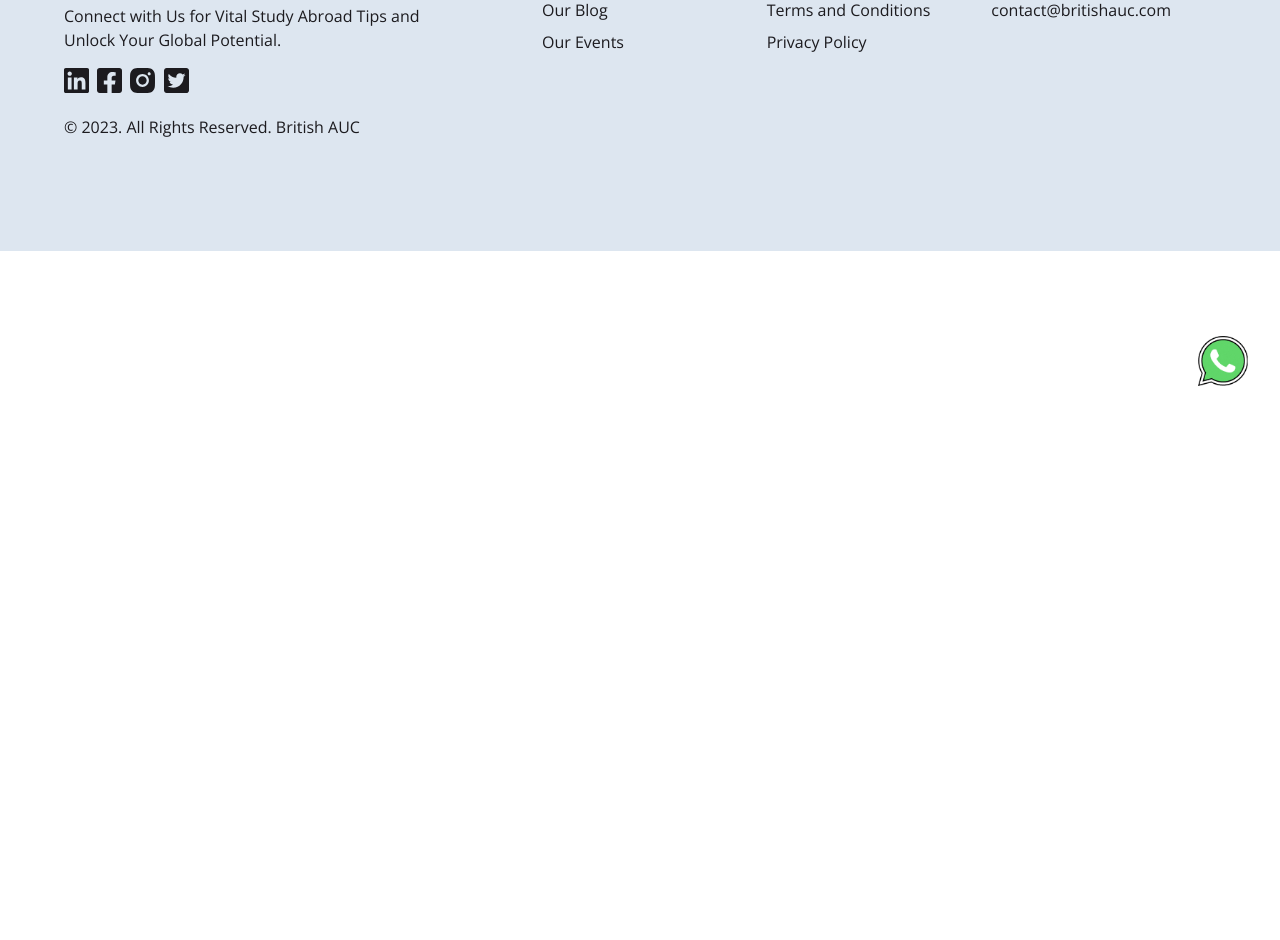
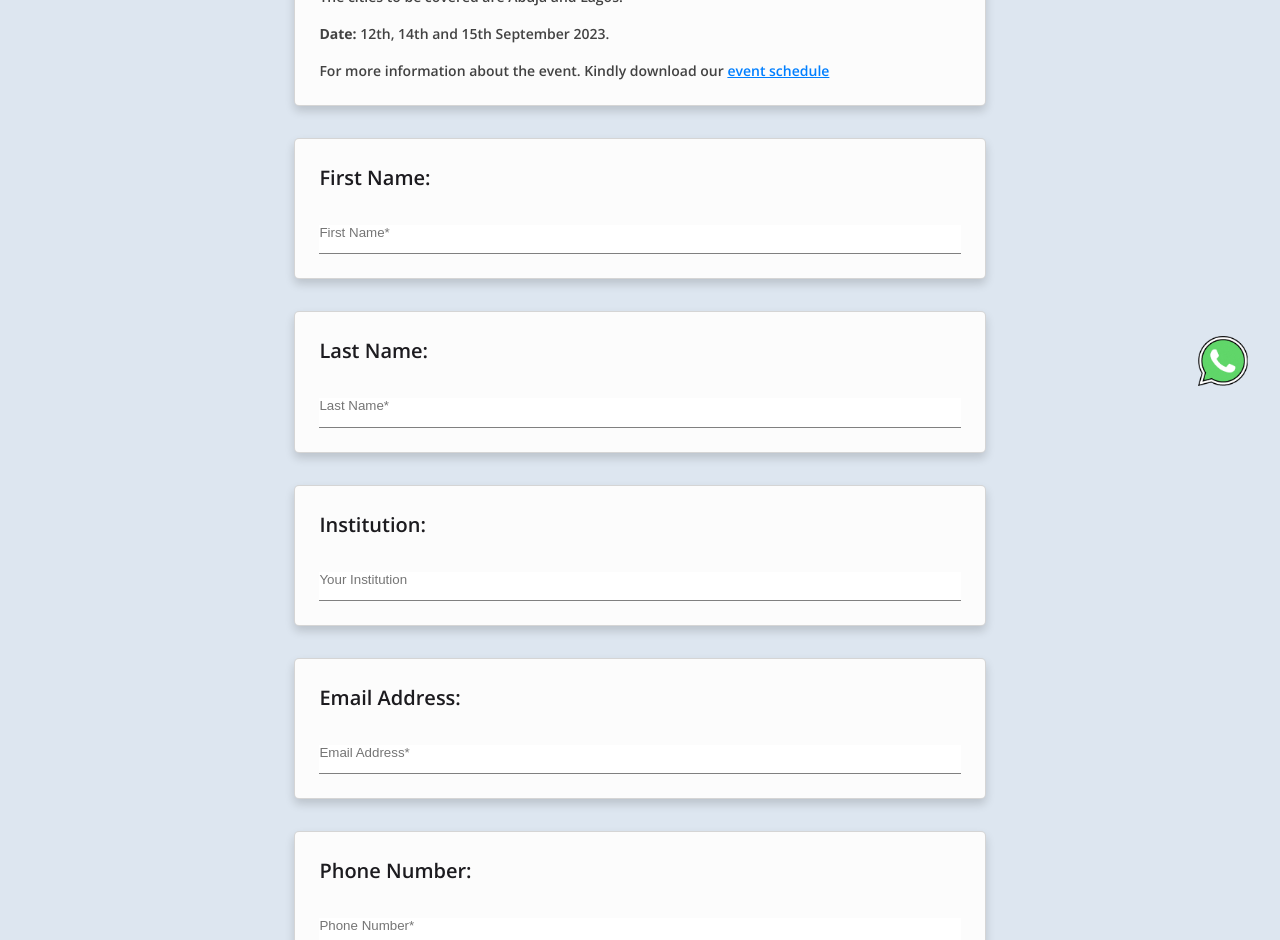
Before and after one commit to British-AUC/company-website, a React (Vite) app in the folder website/: page /sports-study-tour-form-2023 in a window 1280 px wide. Shown: the part 360-1300 px from the top of the page. Before the commit the page ends 800 px from the top, so only its background shows below. Built offline with nearby package versions, Linux system fonts and the light colour scheme.

Commit message:
created form for sports event

```diff
--- a/website/src/subpages/SportsStudyTourForm2023.jsx
+++ b/website/src/subpages/SportsStudyTourForm2023.jsx
@@ -1,9 +1,144 @@
-import React from "react";
+import React, { useRef, useState } from "react";
+import emailjs from "emailjs-com";
+import { useNavigate } from "react-router-dom";
+import eventschedule from "../assets/BRITISH_AUC_SPORTS_STUDY_EXPO_2023.pdf";
 
-export default function SportsStudyTourForm2023(){
-    return (
-        <>
-            Hello
-        </>
-    )
+export default function SportsStudyTourForm2023() {
+  const form = useRef();
+  const navigate = useNavigate();
+  const [isSubmitted, setIsSubmitted] = useState(false);
+  const [isError, setIsError] = useState(false);
+
+  const sendEmail = (e) => {
+    e.preventDefault();
+
+    emailjs
+      .sendForm(
+        "service_8xppbmy",
+        "template_6rwk2rw",
+        form.current,
+        "BSB0y4T-XoICax0xO"
+      )
+      .then(
+        (result) => {
+          setIsSubmitted(true);
+          alert("Congrats! Your form has been submitted.");
+          navigate("/");
+        },
+        (error) => {
+          setIsError(true);
+          alert("An error occurred. Please try again later.");
+        }
+      );
+  };
+
+  return (
+    <>
+      <div className="event-page">
+        <h1>BRITISH AUC SPORT & STUDY EXPO 2023</h1>
+
+        <form ref={form} onSubmit={sendEmail}>
+          <div className="input-container" id="top">
+            <h3>DELEGATES REGISTRATION FORM</h3>
+            <p id="text">
+              Register to be a part of our study tour. We will cover 50 Schools
+              in 2 cities across Nigeria.
+            </p>
+            <p id="text">
+              The cities to be covered are Abuja and Lagos.
+            </p>
+            <p id="text">
+              <span style={{ fontWeight: "bold" }}>Date:</span> 12th, 14th and 15th September 2023.
+            </p>
+            <p id="text">
+              For more information about the event. Kindly download our{" "}
+              <a href={eventschedule} target="_blank" download>
+                event schedule
+              </a>
+            </p>
+          </div>
+
+          {/* Form inputs */}
+          <div className="input-container">
+            <p>First Name:</p>
+            <input
+              type="text"
+              name="from_firstname"
+              placeholder="First Name*"
+              required
+            />
+          </div>
+
+          <div className="input-container">
+            <p>Last Name:</p>
+            <input
+              type="text"
+              name="from_lastname"
+              placeholder="Last Name*"
+              required
+            />
+          </div>
+
+          <div className="input-container">
+            <p>Institution:</p>
+            <input
+              type="text"
+              name="from_institution"
+              placeholder="Your Institution"
+              required
+            />
+          </div>
+
+          <div className="input-container">
+            <p>Email Address:</p>
+            <input
+              type="email"
+              name="from_email"
+              placeholder="Email Address*"
+              required
+            />
+          </div>
+
+          <div className="input-container">
+            <p>Phone Number:</p>
+            <input
+              type="tel"
+              name="from_telephone"
+              placeholder="Phone Number*"
+              required
+            />
+          </div>
+
+          <div className="input-container">
+            <p>Locations to attend:</p>
+            <div className="checkbox-group">
+              <label>
+                <input type="checkbox" name="from_locations" value="Abuja" />
+                Abuja
+              </label>
+              <label>
+                <input type="checkbox" name="from_locations" value="Lagos" />
+                Lagos
+              </label>
+            </div>
+          </div>
+
+          <button className="button-1" type="submit">
+            Submit
+          </button>
+
+          {isSubmitted && (
+            <p style={{ color: "green" }}>Form submitted successfully!</p>
+          )}
+
+          {isError && (
+            <p style={{ color: "red" }}>
+              An error occurred. Check your network connection or try again
+              later.
+            </p>
+          )}
+        </form>
+      </div>
+    </>
+  );
 }
```
Also changed, not shown: website/src/assets/events/expoevent.jpg (deleted), 1 other file (tests, documents, lock files or other folders).
